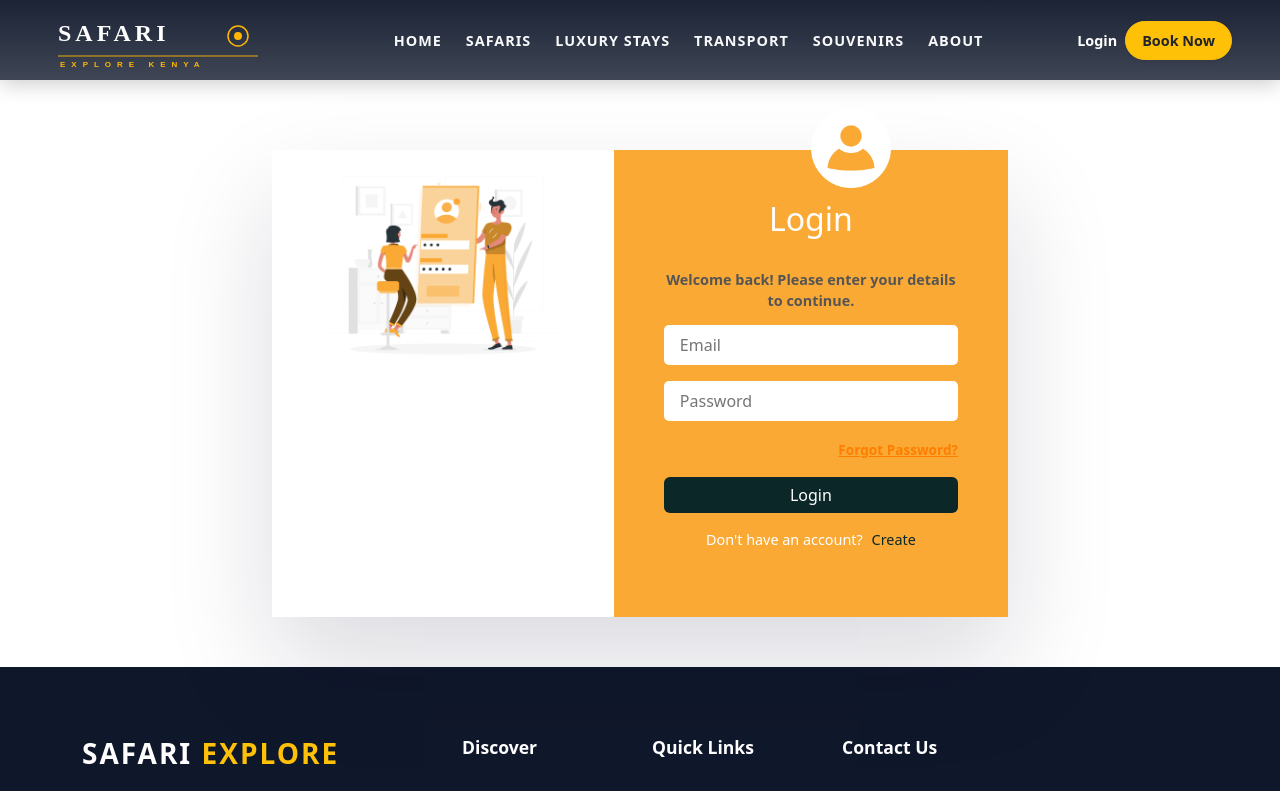
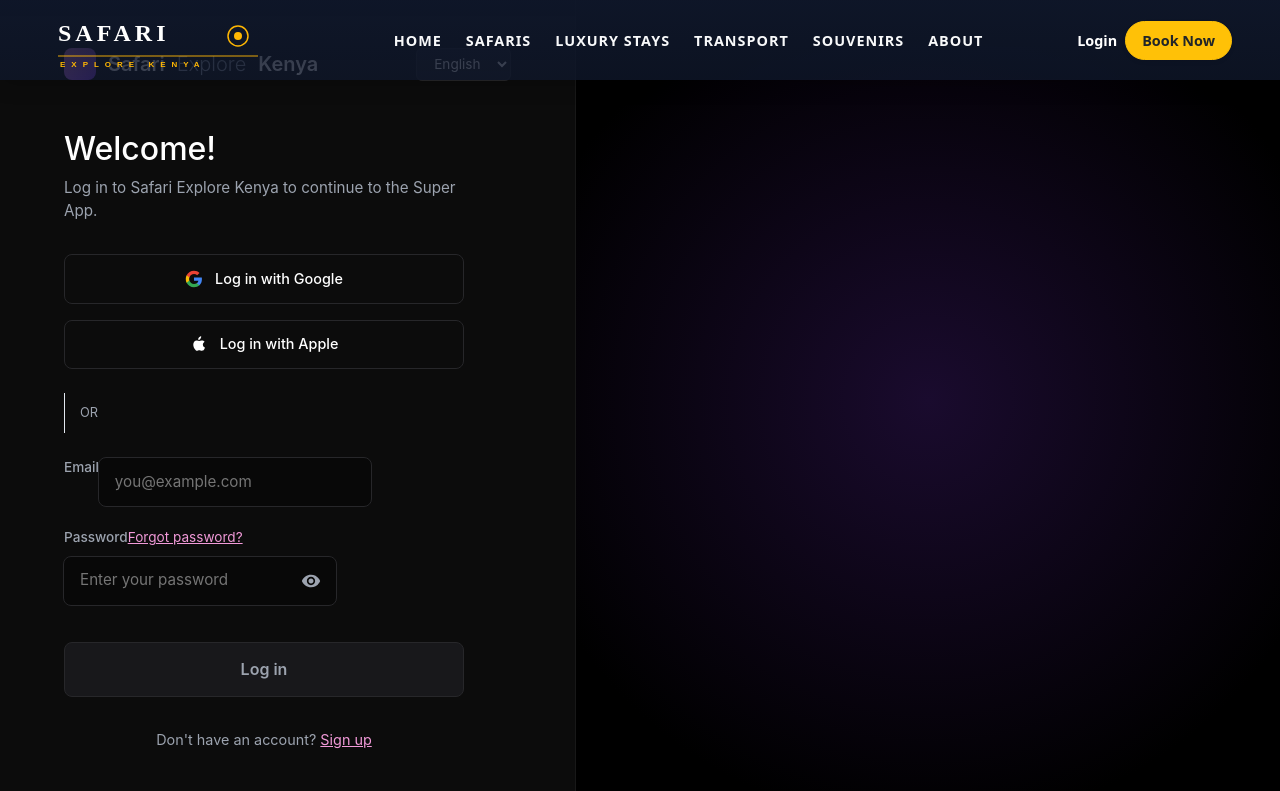
Before and after one commit to Mokua0904/safari-explore-kenya, a React (Create React App) app in the folder frontend/: page /login in a window 1280 px wide. Shown: the top 791 px of the page. Built offline with nearby package versions, Linux system fonts and the light colour scheme; a web font is replaced by a local one.

Commit message:
Upgraded login page to premium split-screen design

```diff
--- a/frontend/src/Pages/Login.jsx
+++ b/frontend/src/Pages/Login.jsx
@@ -1,18 +1,14 @@
 import React, { useState, useContext } from "react";
-import { Container, Row, Col, Form, FormGroup, Button } from "reactstrap";
 import { Link, useNavigate } from "react-router-dom";
-import { motion, AnimatePresence } from "framer-motion";
 import "../styles/login.css";
-import loginImg from "../assest/images/login.png";
-import userIcon from "../assest/images/user.png";
 import { AuthContext } from "../context/AuthContext";
 import { BASE_URL } from "../utils/config";
 
 const Login = () => {
   const [credentials, setCredentials] = useState({ email: "", password: "" });
+  const [showPassword, setShowPassword] = useState(false);
+  const [loading, setLoading] = useState(false);
   const [error, setError] = useState(null);
-  const [loading, setLoading] = useState(false);
-  const [successMsg, setSuccessMsg] = useState(null);
 
   const { dispatch } = useContext(AuthContext);
   const navigate = useNavigate();
@@ -22,11 +18,10 @@ const Login = () => {
     setError(null);
   };
 
-  const handleClick = async (e) => {
+  const handleSubmit = async (e) => {
     e.preventDefault();
     setLoading(true);
     setError(null);
-    setSuccessMsg(null);
 
     try {
       const res = await fetch(`${BASE_URL}/auth/login`, {
@@ -39,152 +34,150 @@ const Login = () => {
       const result = await res.json();
 
       if (!res.ok) {
-        setError(result.message || "Invalid email or password.");
+        setError(result.message || "Invalid credentials.");
         setLoading(false);
         return;
       }
 
-      setSuccessMsg(`Welcome back, ${result.data.username}! Redirecting...`);
-
       dispatch({ type: "LOGIN_SUCCESS", payload: result.data });
-
-      setTimeout(() => {
       navigate("/");
-      }, 1500);
-
     } catch (err) {
       setError("Network error. Please try again.");
       setLoading(false);
     }
   };
 
-  const containerVariants = {
-    hidden: { opacity: 0, x: -50 },
-    visible: { opacity: 1, x: 0, transition: { duration: 0.6, staggerChildren: 0.1 } },
-  };
-
-  const itemVariants = {
-    hidden: { opacity: 0, y: 20 },
-    visible: { opacity: 1, y: 0, transition: { duration: 0.5 } },
-  };
-
-  let statusMessage = "Welcome back! Please enter your details to continue.";
-  let messageColor = "#555";
-
-  if (loading && !successMsg) {
-    statusMessage = "Authenticating your secure session...";
-    messageColor = "#ff7e01";
-  } else if (successMsg) {
-    statusMessage = successMsg;
-    messageColor = "#28a745";
-  } else if (error) {
-    statusMessage = error;
-    messageColor = "#dc3545";
-  }
+  const isFormFilled = credentials.email.trim() !== "" && credentials.password.trim() !== "";
 
   return (
-    <section>
-      <Container>
-        <Row>
-          <Col lg="8" className="m-auto">
-            <div className="login__container d-flex justify-content-between">
+    <div className="login-page-wrapper">
 
-              <motion.div
-                className="login__img"
-                initial={{ opacity: 0, scale: 0.9 }}
-                animate={{ opacity: 1, scale: 1 }}
-                transition={{ duration: 0.8 }}
-              >
-                <img src={loginImg} alt="" />
-              </motion.div>
+      {/* LEFT SIDE: FORM */}
+      <div className="login-left">
+        <header className="login-header">
+          <div className="brand-logo">
+            <div className="brand-icon"></div>
+            Safari<span>Explore</span>Kenya
+          </div>
+          <select className="lang-select">
+            <option>English</option>
+            <option>Swahili</option>
+          </select>
+        </header>
 
-              <motion.div
-                className="login__form"
-                variants={containerVariants}
-                initial="hidden"
-                animate="visible"
-              >
-                <motion.div variants={itemVariants} className="user">
-                  <img src={userIcon} alt="" />
-                </motion.div>
+        <div className="login-form-container">
+          <h1>Welcome!</h1>
+          <p className="login-subtitle">
+            Log in to Safari Explore Kenya to continue to the Super App.
+          </p>
 
-                <motion.h2 variants={itemVariants}>Login</motion.h2>
+          {error && <div className="alert alert-danger py-2" style={{ fontSize: "0.85rem" }}>{error}</div>}
 
-                <div style={{ height: "40px", marginBottom: "15px", display: "flex", alignItems: "center", justifyContent: "center" }}>
-                  <AnimatePresence mode="wait">
-                    <motion.p
-                      key={statusMessage}
-                      initial={{ opacity: 0, y: -10 }}
-                      animate={{ opacity: 1, y: 0 }}
-                      exit={{ opacity: 0, y: 10 }}
-                      transition={{ duration: 0.3 }}
-                      style={{ color: messageColor, fontWeight: "600", fontSize: "0.9rem", margin: 0, textAlign: "center" }}
-                    >
-                      {statusMessage}
-                    </motion.p>
-                  </AnimatePresence>
+          <div className="social-buttons">
+            <button className="social-btn" type="button">
+              <svg viewBox="0 0 24 24">
+                <path fill="#4285F4" d="M22.56 12.25c0-.78-.07-1.53-.2-2.25H12v4.26h5.92c-.26 1.37-1.04 2.53-2.21 3.31v2.77h3.57c2.08-1.92 3.28-4.74 3.28-8.09z"/>
+                <path fill="#34A853" d="M12 23c2.97 0 5.46-.98 7.28-2.66l-3.57-2.77c-.98.66-2.23 1.06-3.71 1.06-2.86 0-5.29-1.93-6.16-4.53H2.18v2.84C3.99 20.53 7.7 23 12 23z"/>
+                <path fill="#FBBC05" d="M5.84 14.09c-.22-.66-.35-1.36-.35-2.09s.13-1.43.35-2.09V7.07H2.18C1.43 8.55 1 10.22 1 12s.43 3.45 1.18 4.93l2.85-2.22.81-.62z"/>
+                <path fill="#EA4335" d="M12 5.38c1.62 0 3.06.56 4.21 1.64l3.15-3.15C17.45 2.09 14.97 1 12 1 7.7 1 3.99 3.47 2.18 7.07l3.66 2.84c.87-2.6 3.3-4.53 6.16-4.53z"/>
+              </svg>
+              Log in with Google
+            </button>
+            <button className="social-btn" type="button">
+              <svg viewBox="0 0 24 24">
+                <path fill="#fff" d="M17.05 20.28c-.98.95-2.05.8-3.08.35-1.09-.46-2.09-.48-3.24 0-1.44.62-2.2.44-3.06-.35C2.79 15.25 3.51 7.59 9.05 7.31c1.35.07 2.29.74 3.08.8 1.18-.24 2.31-.93 3.57-.84 1.51.05 2.95.67 3.78 1.73-3.4 2.04-2.83 6.42.6 7.83-.53 1.56-1.32 3.02-2.84 4.3zm-3.31-15.1c.73-1.05 1.38-2.32 1.15-3.58-1.04.08-2.29.75-2.97 1.63-.63.8-1.24 2.03-1.04 3.24 1.13.09 2.26-.5 2.86-1.29z"/>
+              </svg>
+              Log in with Apple
+            </button>
           </div>
 
-                <Form onSubmit={handleClick}>
-                  <motion.div variants={itemVariants}>
-                    <FormGroup>
+          <div className="divider">OR</div>
+
+          <form onSubmit={handleSubmit}>
+            <div className="input-group">
+              <label htmlFor="email">Email</label>
+              <div className="input-wrapper">
                 <input
                   type="email"
-                        placeholder="Email"
                   id="email"
+                  placeholder="you@example.com"
+                  value={credentials.email}
                   onChange={handleChange}
                   required
-                        disabled={loading || successMsg}
                 />
-                    </FormGroup>
-                  </motion.div>
+              </div>
+            </div>
 
-                  <motion.div variants={itemVariants}>
-                    <FormGroup>
+            <div className="input-group">
+              <label htmlFor="password">
+                Password
+                <Link to="/forgot-password">Forgot password?</Link>
+              </label>
+              <div className="input-wrapper">
                 <input
-                        type="password"
-                        placeholder="Password"
+                  type={showPassword ? "text" : "password"}
                   id="password"
+                  placeholder="Enter your password"
+                  value={credentials.password}
                   onChange={handleChange}
                   required
-                        disabled={loading || successMsg}
                 />
-                    </FormGroup>
-                  </motion.div>
+                <button
+                  type="button"
+                  className="eye-toggle"
+                  onClick={() => setShowPassword(!showPassword)}
+                >
+                  {showPassword ? (
+                    <svg viewBox="0 0 24 24"><path d="M12 7c2.76 0 5 2.24 5 5 0 .65-.13 1.26-.36 1.83l2.92 2.92c1.51-1.26 2.7-2.89 3.43-4.75-1.73-4.39-6-7.5-11-7.5-1.4 0-2.74.25-3.98.7l2.16 2.16C10.74 7.13 11.35 7 12 7zM2 4.27l2.28 2.28.46.46C3.08 8.3 1.78 10.02 1 12c1.73 4.39 6 7.5 11 7.5 1.55 0 3.03-.3 4.38-.84l.42.42L19.73 22 21 20.73 3.27 3 2 4.27zM7.53 9.8l1.55 1.55c-.05.21-.08.43-.08.65 0 1.66 1.34 3 3 3 .22 0 .44-.03.65-.08l1.55 1.55c-.67.33-1.41.53-2.2.53-2.76 0-5-2.24-5-5 0-.79.2-1.53.53-2.2z"/></svg>
+                  ) : (
+                    <svg viewBox="0 0 24 24"><path d="M12 4.5C7 4.5 2.73 7.61 1 12c1.73 4.39 6 7.5 11 7.5s9.27-3.11 11-7.5c-1.73-4.39-6-7.5-11-7.5zM12 17c-2.76 0-5-2.24-5-5s2.24-5 5-5 5 2.24 5 5-2.24 5-5 5zm0-8c-1.66 0-3 1.34-3 3s1.34 3 3 3 3-1.34 3-3-1.34-3-3-3z"/></svg>
+                  )}
+                </button>
+              </div>
+            </div>
 
-                  <motion.div variants={itemVariants} className="text-end mb-3">
-                    <Link to="/forgot-password" style={{ fontSize: "0.85rem", color: "#ff7e01", fontWeight: "600" }}>
-                      Forgot Password?
-                    </Link>
-                  </motion.div>
+            <button
+              type="submit"
+              className={`login-btn ${isFormFilled ? "active" : ""}`}
+              disabled={!isFormFilled || loading}
+            >
+              {loading ? "Logging in..." : "Log in"}
+            </button>
+          </form>
 
-                  <motion.div variants={itemVariants}>
-                    <motion.button
-                      whileHover={!loading && !successMsg ? { scale: 1.02 } : {}}
-                      whileTap={!loading && !successMsg ? { scale: 0.98 } : {}}
-                      className="btn secondary__btn auth__btn w-100"
-                      type="submit"
-                      disabled={loading || successMsg}
-                      style={{
-                        backgroundColor: successMsg ? "#28a745" : "",
-                        color: successMsg ? "#fff" : ""
-                      }}
-                    >
-                      {loading ? "Logging in..." : successMsg ? "Success!" : "Login"}
-                    </motion.button>
-                  </motion.div>
-                </Form>
+          <div className="signup-link">
+            Don't have an account? <Link to="/register">Sign up</Link>
+          </div>
+        </div>
+      </div>
 
-                <motion.p variants={itemVariants} className="mt-3">
-                  Don't have an account? <Link to="/register">Create</Link>
-                </motion.p>
-              </motion.div>
+      {/* RIGHT SIDE: SHOWCASE */}
+      <div className="login-right">
+        <div className="showcase-content">
+          <h2 className="headline">
+            Explore the Magic of <br />
+            <span>Kenya in Ultimate Luxury</span>
+          </h2>
+          <button className="join-btn" onClick={() => navigate("/register")}>
+            <svg viewBox="0 0 24 24" width="16" height="16" fill="currentColor">
+              <path d="M8 5v14l11-7z"/>
+            </svg>
+            Join Now
+          </button>
+        </div>
+
+        <div className="visual-container">
+          <div className="orbit-ring"></div>
+          <div className="orbit-dot"></div>
+          <img
+            src="https://images.unsplash.com/photo-1516426122078-c23e76319801?q=80&w=400&auto=format&fit=crop"
+            alt="Safari Visual"
+            className="safari-visual"
+          />
+        </div>
+      </div>
 
     </div>
-          </Col>
-        </Row>
-      </Container>
-    </section>
   );
 };
 
--- a/frontend/src/styles/login.css
+++ b/frontend/src/styles/login.css
@@ -1,98 +1,345 @@
-.login__img {
-  width: 60%;
-  text-align: center;
+/* --- Split Screen Layout --- */
+.login-page-wrapper {
+  display: flex;
+  min-height: 100vh;
+  width: 100%;
+  font-family: 'Inter', sans-serif;
+  background-color: #090909;
+  margin: 0;
+  padding: 0;
+  overflow: hidden;
 }
 
-.login__img img {
-  width: 70%;
-  object-fit: contain;
+/* --- Left Side (Form) --- */
+.login-left {
+  width: 45%;
+  background-color: #0c0c0c;
+  display: flex;
+  flex-direction: column;
+  padding: 3rem 4rem;
+  position: relative;
+  z-index: 2;
+  border-right: 1px solid rgba(255, 255, 255, 0.05);
 }
 
-.login__form {
-  padding: 50px;
-  background: var(--secondary-color);
+.login-header {
+  display: flex;
+  justify-content: space-between;
+  align-items: center;
+  margin-bottom: 3rem;
+}
+
+.brand-logo {
+  display: flex;
+  align-items: center;
+  gap: 0.75rem;
+  font-size: 1.25rem;
+  font-weight: 600;
+  color: #fff;
+}
+
+.brand-icon {
+  width: 32px;
+  height: 32px;
+  background: linear-gradient(135deg, #E98AE0, #7c3aed);
+  border-radius: 8px;
+}
+
+.brand-logo span {
+  font-weight: 300;
+  color: #9ca3af;
+}
+
+.lang-select {
+  background: #18181b;
+  color: #fff;
+  border: 1px solid #27272a;
+  padding: 0.4rem 0.8rem;
+  border-radius: 6px;
+  font-size: 0.85rem;
+  outline: none;
+  cursor: pointer;
+}
+
+.login-form-container {
+  margin: auto 0;
+  max-width: 400px;
+  width: 100%;
+  opacity: 0;
+  transform: translateY(20px);
+  animation: fadeUp 1s cubic-bezier(0.16, 1, 0.3, 1) 0.2s forwards;
+}
+
+@keyframes fadeUp {
+  to { opacity: 1; transform: translateY(0); }
+}
+
+.login-form-container h1 {
+  font-size: 2rem;
+  font-weight: 500;
+  margin-bottom: 0.5rem;
+  color: #fff;
+}
+
+.login-subtitle {
+  color: #9ca3af;
+  font-size: 0.95rem;
+  margin-bottom: 2rem;
+  line-height: 1.5;
+}
+
+.social-buttons {
+  display: flex;
+  flex-direction: column;
+  gap: 1rem;
+  margin-bottom: 1.5rem;
+}
+
+.social-btn {
+  display: flex;
+  align-items: center;
+  justify-content: center;
+  gap: 0.75rem;
+  width: 100%;
+  padding: 0.8rem;
+  background-color: transparent;
+  color: #fff;
+  border: 1px solid #27272a;
+  border-radius: 8px;
+  font-size: 0.9rem;
+  font-weight: 500;
+  cursor: pointer;
+  transition: background 0.2s;
+}
+
+.social-btn:hover { background-color: #18181b; }
+.social-btn svg { width: 18px; height: 18px; }
+
+.divider {
+  display: flex;
+  align-items: center;
+  text-align: center;
+  color: #9ca3af;
+  font-size: 0.8rem;
+  margin: 1.5rem 0;
+}
+
+.divider::before, .divider::after {
+  content: '';
+  flex: 1;
+  border-bottom: 1px solid #27272a;
+}
+.divider::before { margin-right: 1rem; }
+.divider::after { margin-left: 1rem; }
+
+.input-group {
+  margin-bottom: 1.25rem;
   position: relative;
 }
 
-.login__container {
-  box-shadow: rgba(17, 12, 46, 0.15) 0px 48px 100px 0px;
-  margin-top: 100px;
+.input-group label {
+  display: block;
+  font-size: 0.85rem;
+  font-weight: 500;
+  margin-bottom: 0.5rem;
+  color: #9ca3af;
 }
 
-.login__container .user {
-  width: 80px;
-  height: 80px;
-  position: absolute;
-  top: -9%;
-  left: 50%;
-  transform: translate(-50%, -9%);
+.input-group label a {
+  color: #F29AD9;
+  float: right;
+  text-decoration: underline;
+  font-weight: 400;
 }
 
-.login__form .user img {
-  width: 100%;
+.input-wrapper {
+  position: relative;
+  display: flex;
+  align-items: center;
 }
 
-.login__form h2 {
+.input-wrapper input {
+  width: 100%;
+  padding: 0.8rem 1rem;
+  background-color: #080808;
+  border: 1px solid #27272a;
+  border-radius: 8px;
   color: #fff;
-  text-align: center;
-  margin-bottom: 2rem;
+  font-size: 0.95rem;
+  outline: none;
+  transition: border-color 0.2s, box-shadow 0.2s;
 }
 
-.login__form input {
-  width: 100%;
-  padding: 0.5rem 1rem;
-  border-radius: 5px;
-  border: none;
-  font-size: 1rem;
-  color: var(--heading-color);
+.input-wrapper input:focus {
+  border-color: #E98AE0;
+  box-shadow: 0 0 0 2px rgba(233, 138, 224, 0.2);
 }
 
-.login__form input:focus {
-  outline: none;
+.eye-toggle {
+  position: absolute;
+  right: 1rem;
+  background: none;
+  border: none;
+  color: #9ca3af;
+  cursor: pointer;
+  padding: 0;
+  display: flex;
+  align-items: center;
 }
 
-.auth__btn {
-  background: var(--heading-color) !important;
+.eye-toggle svg { width: 20px; height: 20px; fill: currentColor; }
+
+.login-btn {
   width: 100%;
-  color: #fff !important;
+  padding: 0.9rem;
+  margin-top: 1rem;
+  background-color: #18181b;
+  color: #9ca3af;
+  border: 1px solid #27272a;
+  border-radius: 8px;
+  font-size: 1rem;
+  font-weight: 600;
+  cursor: not-allowed;
+  transition: all 0.3s ease;
 }
 
-.login__form p {
-  font-size: 0.9rem;
-  color: #fff;
-  margin-top: 1.5rem;
-  text-align: center;
+.login-btn.active {
+  background-color: #fff;
+  color: #090909;
+  cursor: pointer;
+  border-color: #fff;
 }
 
-.login__form p a {
-  color: var(--heading-color);
-  text-decoration: none;
-  margin-left: 5px;
-  font-weight: 500;
+.login-btn.active:hover { background-color: #e5e7eb; }
+
+.signup-link {
+  text-align: center;
+  font-size: 0.9rem;
+  color: #9ca3af;
+  margin-top: 2rem;
 }
 
-@media only screen and(max-width:768px) {
-  .login__img {
-    display: none;
+.signup-link a {
+  color: #F29AD9;
+  text-decoration: underline;
 }
 
-  .login__form {
-    width: 70%;
-    margin: auto;
+/* --- Right Side (Showcase) --- */
+.login-right {
+  width: 55%;
+  background: radial-gradient(circle at center, #1a0b2e 0%, #000000 80%);
+  position: relative;
+  display: flex;
+  flex-direction: column;
+  align-items: center;
+  justify-content: center;
+  overflow: hidden;
 }
 
-  .login__container {
-    padding-bottom: 3rem;
-    margin-top: 70px;
-  }
+.showcase-content {
+  position: relative;
+  z-index: 10;
+  text-align: center;
+  max-width: 80%;
+  opacity: 0;
+  animation: fadeIn 1.5s ease-out 0.5s forwards;
 }
 
-@media only screen and(max-width:576px) {
-  .login__form {
-    width: 100%;
+@keyframes fadeIn { to { opacity: 1; } }
+
+.headline {
+  font-size: 2.2rem;
+  font-weight: 500;
+  line-height: 1.2;
+  margin-bottom: 1.5rem;
+  color: #fff;
 }
 
-  .login__container {
-    padding-bottom: 1rem;
+.headline span {
+  display: block;
+  background: linear-gradient(90deg, #E98AE0, #F29AD9);
+  -webkit-background-clip: text;
+  -webkit-text-fill-color: transparent;
 }
+
+.join-btn {
+  display: inline-flex;
+  align-items: center;
+  gap: 0.5rem;
+  padding: 0.6rem 1.5rem;
+  background: linear-gradient(90deg, #E98AE0, #7c3aed);
+  color: #fff;
+  border: none;
+  border-radius: 50px;
+  font-size: 0.95rem;
+  font-weight: 600;
+  cursor: pointer;
+  box-shadow: 0 4px 15px rgba(233, 138, 224, 0.3);
+  opacity: 0;
+  animation: popIn 0.8s cubic-bezier(0.16, 1, 0.3, 1) 1.5s forwards;
 }
+
+@keyframes popIn {
+  0% { opacity: 0; transform: scale(0.8) translateY(10px); }
+  100% { opacity: 1; transform: scale(1) translateY(0); }
+}
+
+.visual-container {
+  position: absolute;
+  bottom: 10%;
+  left: 50%;
+  transform: translateX(-50%);
+  width: 300px;
+  height: 300px;
+  display: flex;
+  align-items: center;
+  justify-content: center;
+  opacity: 0;
+  animation: fadeIn 1.5s ease-out 1s forwards;
+}
+
+.orbit-ring {
+  position: absolute;
+  width: 100%;
+  height: 40px;
+  border: 1px solid rgba(233, 138, 224, 0.4);
+  border-radius: 50%;
+  transform: rotateX(75deg);
+  box-shadow: 0 0 20px rgba(233, 138, 224, 0.2);
+}
+
+.orbit-dot {
+  position: absolute;
+  width: 8px;
+  height: 8px;
+  background-color: #E98AE0;
+  border-radius: 50%;
+  box-shadow: 0 0 10px #E98AE0;
+  left: 50%;
+  bottom: 0;
+  transform: translateX(-50%) rotateX(-75deg);
+}
+
+.safari-visual {
+  position: relative;
+  z-index: 2;
+  width: 220px;
+  height: 220px;
+  object-fit: cover;
+  border-radius: 50%;
+  border: 2px solid rgba(233, 138, 224, 0.3);
+  filter: drop-shadow(0 0 25px rgba(233, 138, 224, 0.5));
+  animation: float 4s ease-in-out infinite;
+}
+
+@keyframes float {
+  0%, 100% { transform: translateY(0); }
+  50% { transform: translateY(-10px); }
+}
+
+/* --- Mobile --- */
+@media (max-width: 900px) {
+  .login-page-wrapper { flex-direction: column; }
+  .login-left { width: 100%; padding: 2rem; height: 100vh; border-right: none; }
+  .login-right { display: none; }
+}
```
Lines whose indentation alone changed are shown as unchanged.
